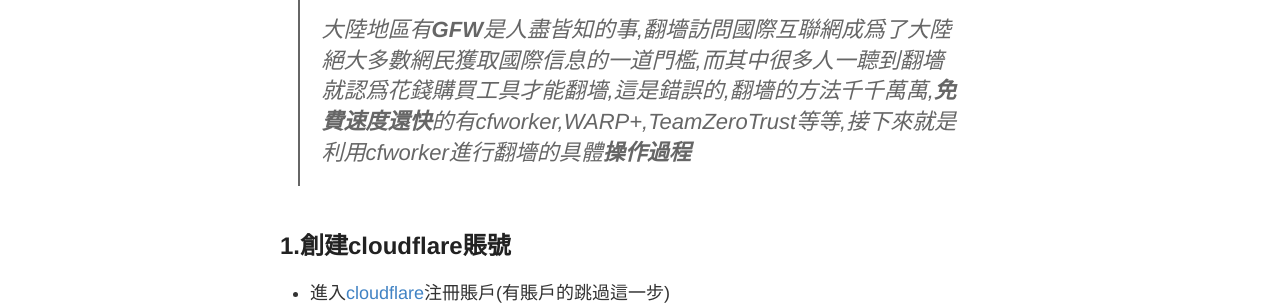
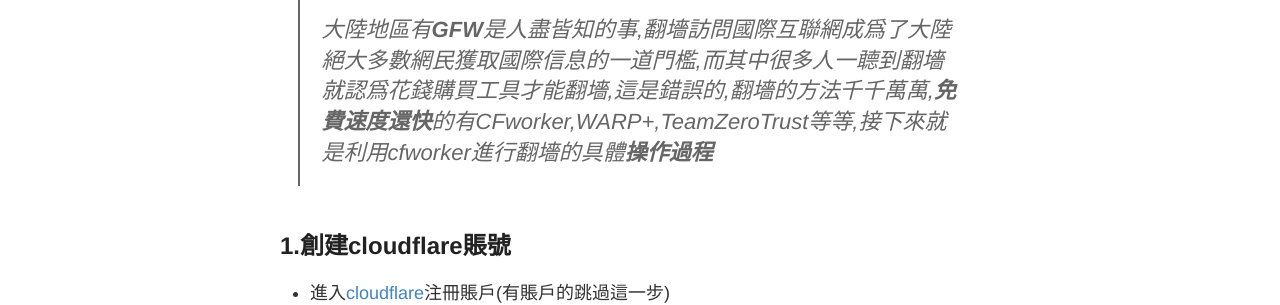
Before and after one commit to GholtsMxv/archiveblogg, a Jekyll site: the page built from _posts/2024-02-12-Proxy for cfworker.md, in a window 1280 px wide. Shown: the part 308-613 px from the top of the page. Built offline with Jekyll 4.4.1, drawn with Linux system fonts in a browser that asks for light colours; comment, search, counter and statistics services are not loaded.

```diff
--- a/_posts/2024-02-12-Proxy for cfworker.md
+++ b/_posts/2024-02-12-Proxy for cfworker.md
@@ -4,7 +4,7 @@ title: 超簡單的cf worker代理免費搭建
 ---
 
 >### 前言
->大陸地區有**GFW**是人盡皆知的事,翻墻訪問國際互聯網成爲了大陸絕大多數網民獲取國際信息的一道門檻,而其中很多人一聼到翻墻就認爲花錢購買工具才能翻墻,這是錯誤的,翻墻的方法千千萬萬,**免費速度還快**的有cfworker,WARP+,TeamZeroTrust等等,接下來就是利用cfworker進行翻墻的具體**操作過程**
+>大陸地區有**GFW**是人盡皆知的事,翻墻訪問國際互聯網成爲了大陸絕大多數網民獲取國際信息的一道門檻,而其中很多人一聼到翻墻就認爲花錢購買工具才能翻墻,這是錯誤的,翻墻的方法千千萬萬,**免費速度還快**的有CFworker,WARP+,TeamZeroTrust等等,接下來就是利用cfworker進行翻墻的具體**操作過程**
 
 ## 1.創建cloudflare賬號
 
```
